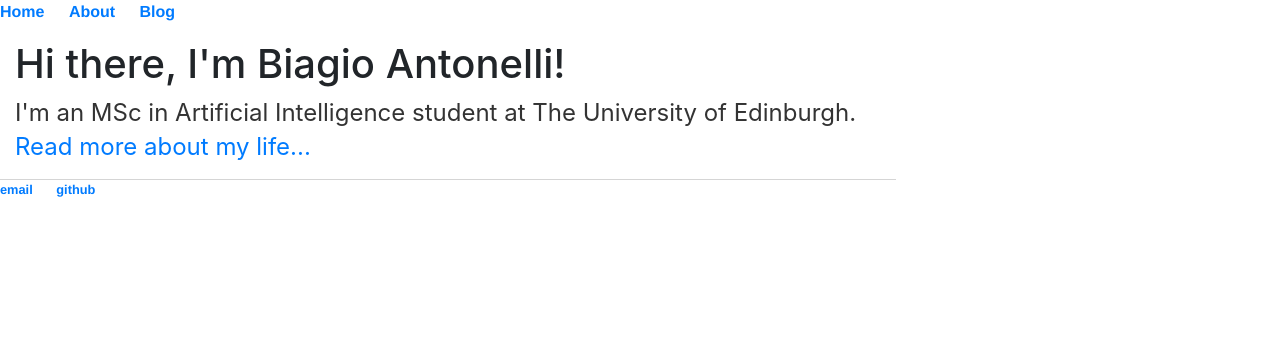
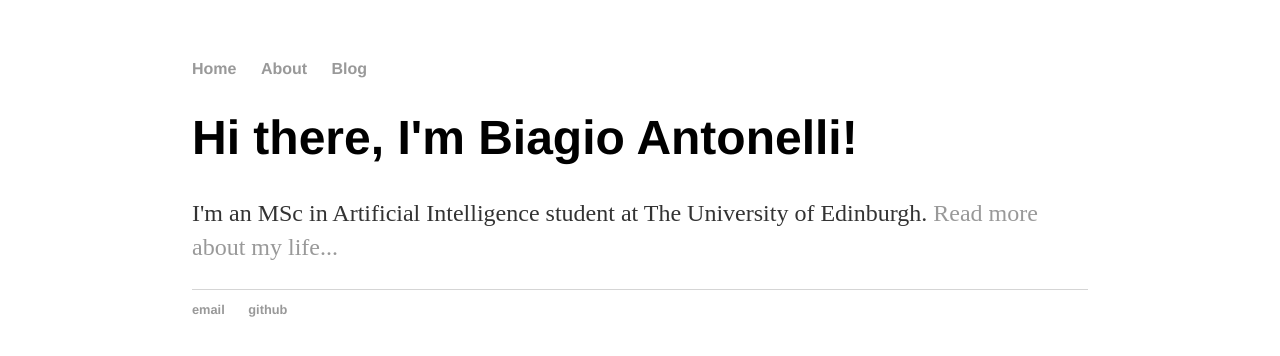
Before and after one commit to BiagioAntonelli/BiagioAntonelli.github.io, a Jekyll site: the page built from index.html, in a window 1280 px wide. Shown: the top 356 px of the page. Built offline with Jekyll 4.4.1, drawn with Linux system fonts in a browser that asks for light colours.

```diff
--- a/_layouts/default.html
+++ b/_layouts/default.html
@@ -3,12 +3,6 @@
   <head>
     <title>{{ page.title }}</title>
     <link rel="stylesheet" type="text/css" href="/css/main.css">
-    <!-- Bootstrap -->
-    <meta charset="utf-8">
-    <meta name="viewport" content="width=device-width, initial-scale=1, shrink-to-fit=no">
-    <link rel="stylesheet" href="https://maxcdn.bootstrapcdn.com/bootstrap/4.0.0/css/bootstrap.min.css" integrity="sha384-Gn5384xqQ1aoWXA+058RXPxPg6fy4IWvTNh0E263XmFcJlSAwiGgFAW/dAiS6JXm" crossorigin="anonymous">
-  <!-- End Bootstrap -->
-
 
   </head>
 
```
